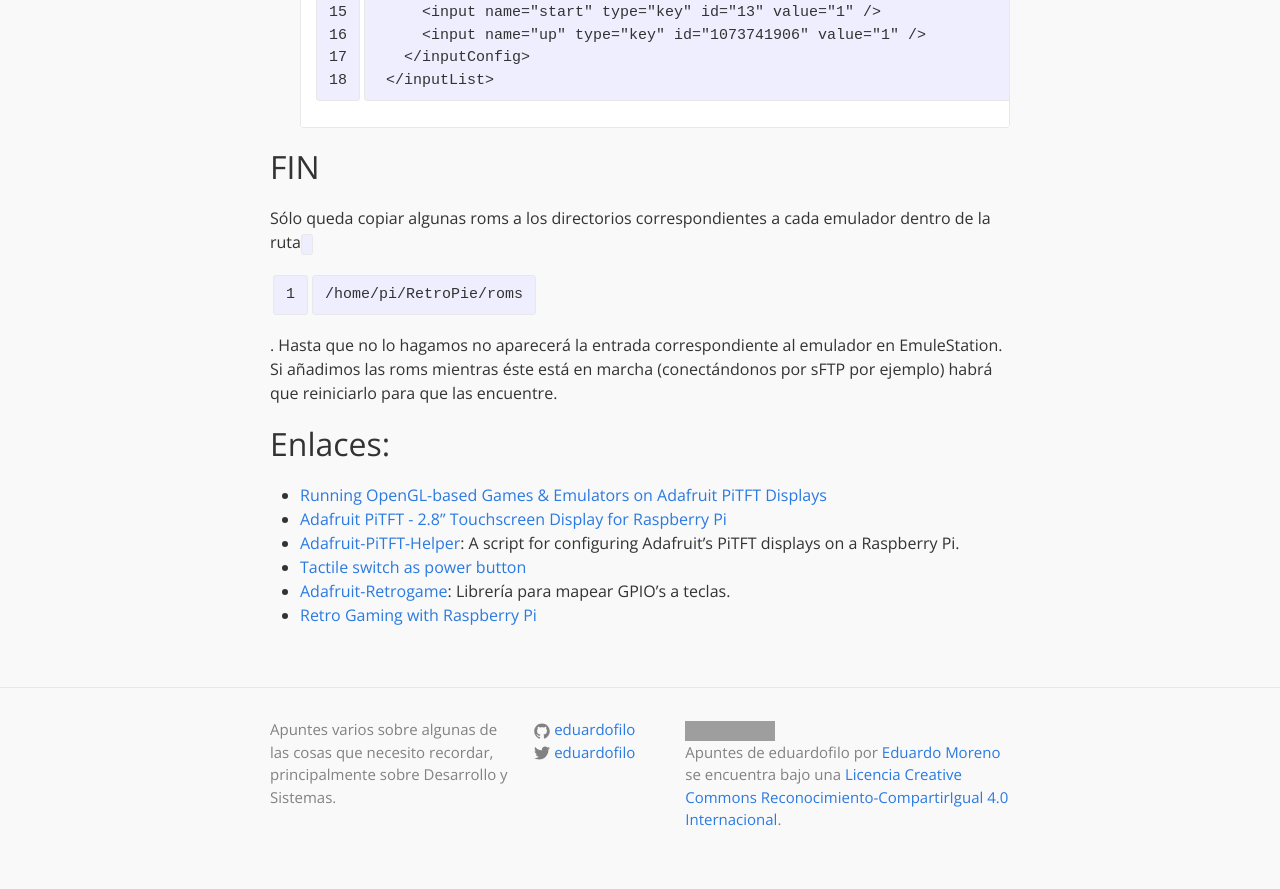
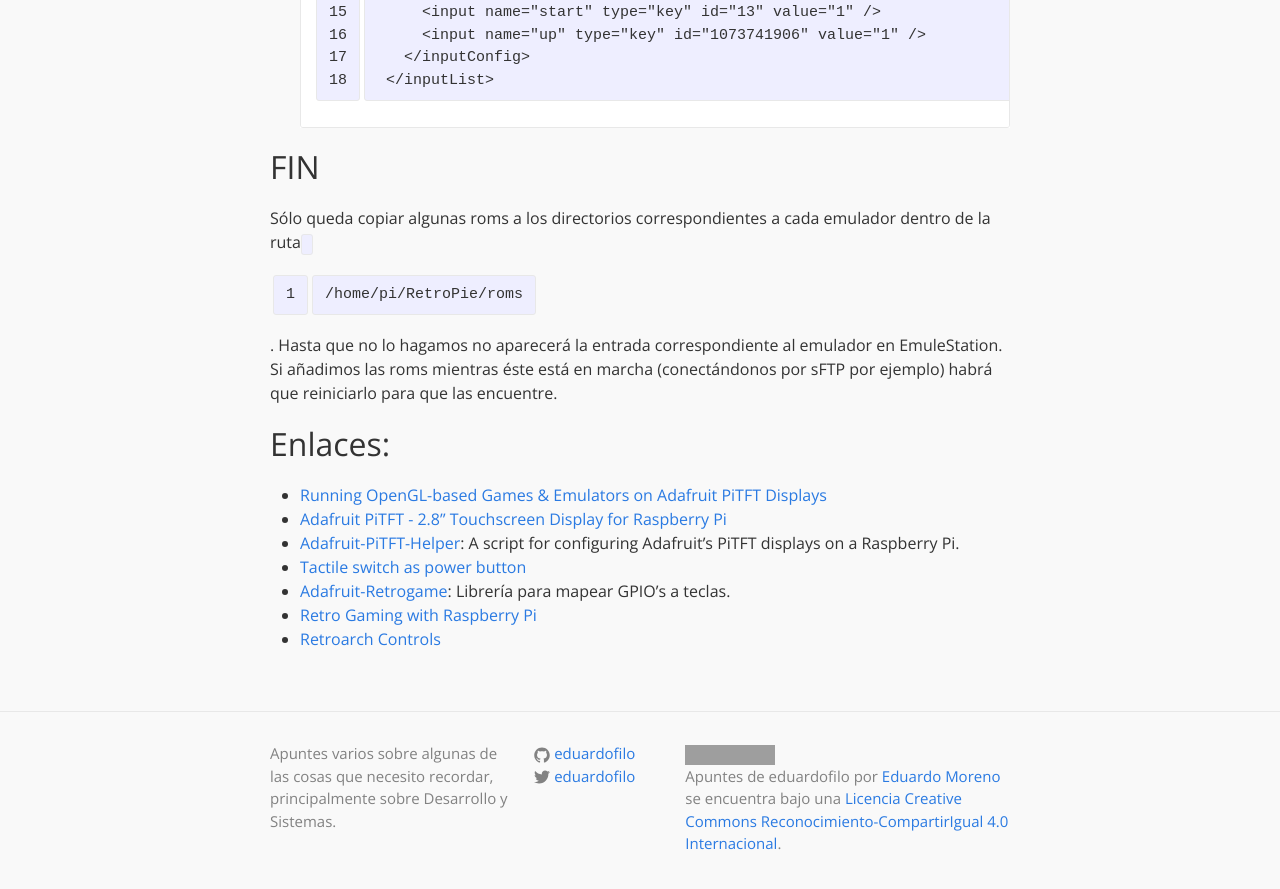
Before and after one commit to eduardofilo/eduardofilo.jekyll, a Jekyll site: the page built from _posts/2016-07-21-PIGRRL-2.md, in a window 1280 px wide and 900 px high, scrolled down 8912 px. Shown: the top 889 px of the window. Built offline with Jekyll 4.4.1, drawn with Linux system fonts in a browser that asks for light colours; grey boxes are pictures that could not be loaded.

Commit message:
Enlace sobre configuración de controles en post sobre RetroPie.

```diff
--- a/_posts/2016-07-21-PIGRRL-2.md
+++ b/_posts/2016-07-21-PIGRRL-2.md
@@ -220,3 +220,4 @@
 * [Tactile switch as power button](https://learn.adafruit.com/adafruit-pitft-28-inch-resistive-touchscreen-display-raspberry-pi/extras)
 * [Adafruit-Retrogame](https://github.com/adafruit/Adafruit-Retrogame): Librería para mapear GPIO's a teclas.
 * [Retro Gaming with Raspberry Pi](https://learn.adafruit.com/retro-gaming-with-raspberry-pi)
+* [Retroarch Controls](https://github.com/RetroPie/RetroPie-Setup/wiki/RetroArch-Configuration#retroarch-controls)
```
